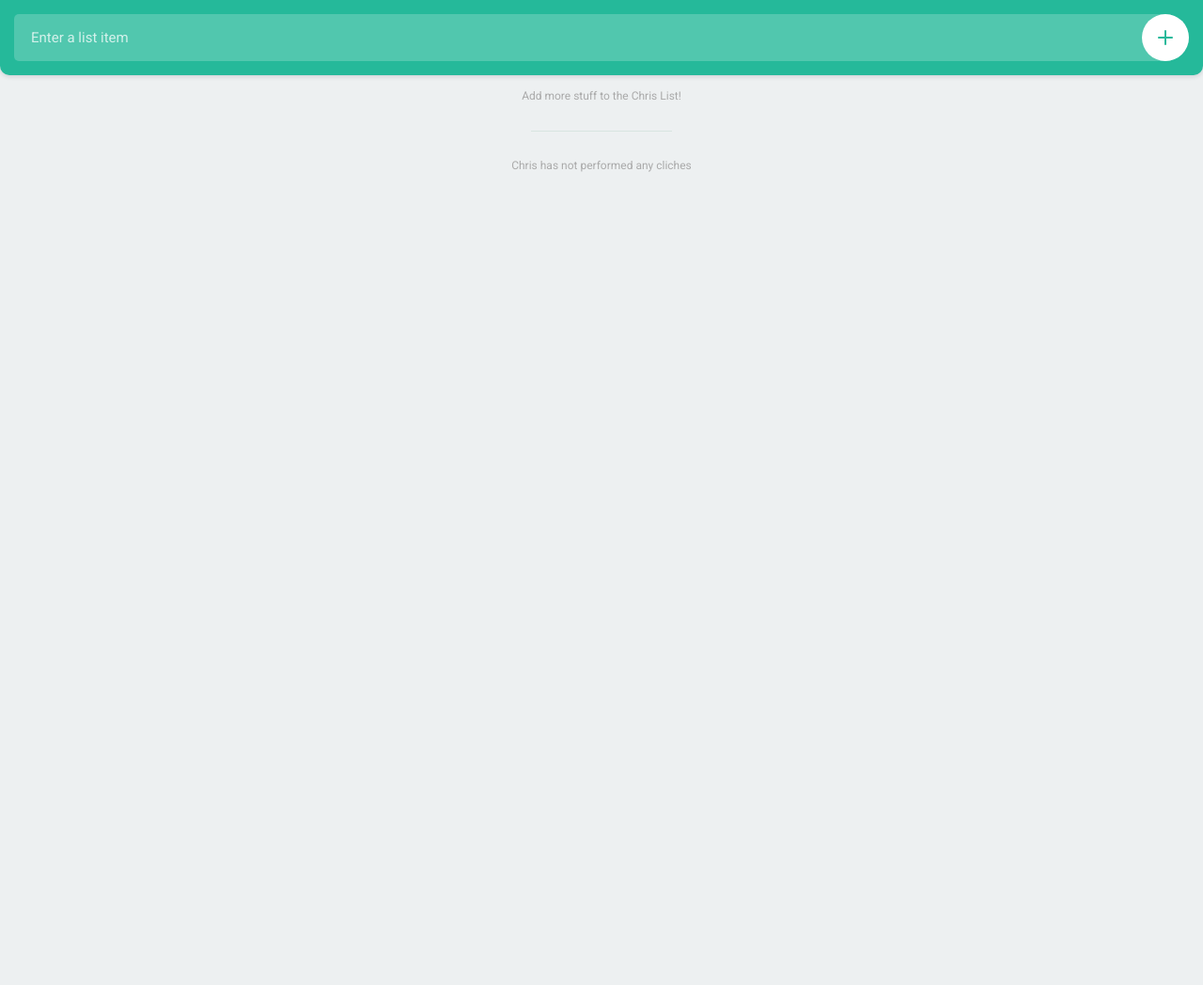
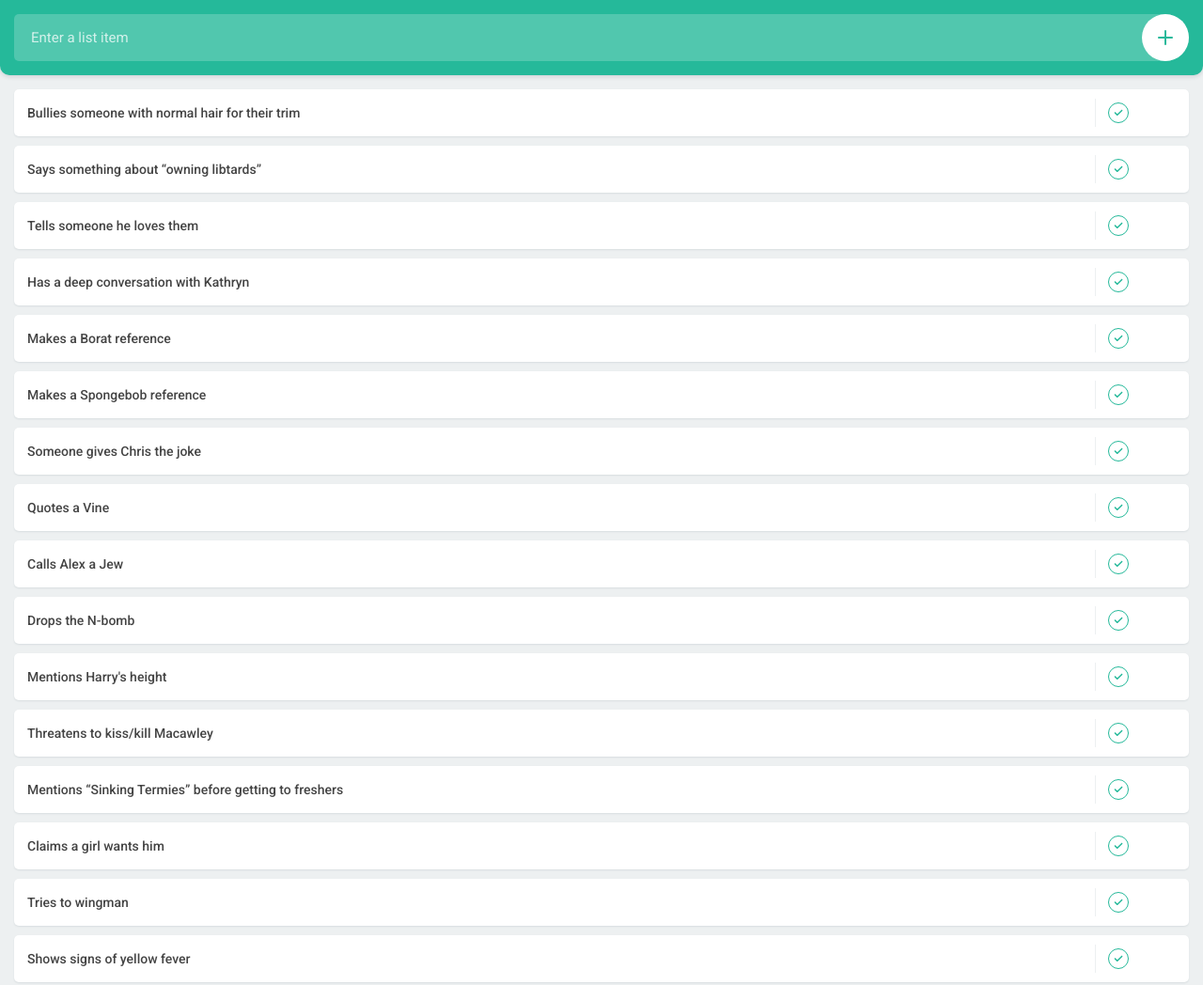
Before and after one commit to Spudfrancis/Spudfrancis.github.io, a plain HTML site: page index.html in a window 1280 px wide. Shown: the top 1048 px of the page at 94% size. Before the commit the page ends 800 px from the top, so only its background shows below. Drawn offline with Linux system fonts and the light colour scheme.

Commit message:
Add default items

```diff
--- a/index.html
+++ b/index.html
@@ -1,8 +1,9 @@
 <!DOCTYPE html>
 <html>
+
 <head>
 	<title>Chris List</title>
-
+	<meta name="viewport" content="width=device-width, initial-scale=1">
 	<link href="https://fonts.googleapis.com/css?family=Roboto:400,500,700" rel="stylesheet">
 
 	<link rel="stylesheet" type="text/css" href="resources/css/reset.css">
--- a/resources/js/main.js
+++ b/resources/js/main.js
@@ -3,6 +3,23 @@ var data = (localStorage.getItem('todoList')) ? JSON.parse(localStorage.getItem(
 	todo:[],
 	completed:[]
 };
+
+var entries = ['Shows signs of yellow fever',
+'Tries to wingman',
+'Claims a girl wants him',
+'Mentions “Sinking Termies” before getting to freshers',
+'Threatens to kiss/kill Macawley',
+'Mentions Harry\'s height',
+'Drops the N-bomb',
+'Calls Alex a Jew',
+'Quotes a Vine',
+'Someone gives Chris the joke',
+'Makes a Spongebob reference',
+'Makes a Borat reference',
+'Has a deep conversation with Kathryn',
+'Tells someone he loves them',
+'Says something about “owning libtards”',
+'Bullies someone with normal hair for their trim'];
 
 var removeSVG = '<svg version="1.1" xmlns="http://www.w3.org/2000/svg" xmlns:xlink="http://www.w3.org/1999/xlink" x="0px" y="0px" viewBox="0 0 22 22" style="enable-background:new 0 0 22 22;" xml:space="preserve"><rect class="noFill" width="22" height="22"/><g><g><path class="fill" d="M16.1,3.6h-1.9V3.3c0-1.3-1-2.3-2.3-2.3h-1.7C8.9,1,7.8,2,7.8,3.3v0.2H5.9c-1.3,0-2.3,1-2.3,2.3v1.3c0,0.5,0.4,0.9,0.9,1v10.5c0,1.3,1,2.3,2.3,2.3h8.5c1.3,0,2.3-1,2.3-2.3V8.2c0.5-0.1,0.9-0.5,0.9-1V5.9C18.4,4.6,17.4,3.6,16.1,3.6z M9.1,3.3c0-0.6,0.5-1.1,1.1-1.1h1.7c0.6,0,1.1,0.5,1.1,1.1v0.2H9.1V3.3z M16.3,18.7c0,0.6-0.5,1.1-1.1,1.1H6.7c-0.6,0-1.1-0.5-1.1-1.1V8.2h10.6L16.3,18.7L16.3,18.7z M17.2,7H4.8V5.9c0-0.6,0.5-1.1,1.1-1.1h10.2c0.6,0,1.1,0.5,1.1,1.1V7z"/></g><g><g><path class="fill" d="M11,18c-0.4,0-0.6-0.3-0.6-0.6v-6.8c0-0.4,0.3-0.6,0.6-0.6s0.6,0.3,0.6,0.6v6.8C11.6,17.7,11.4,18,11,18z"/></g><g><path class="fill" d="M8,18c-0.4,0-0.6-0.3-0.6-0.6v-6.8C7.4,10.2,7.7,10,8,10c0.4,0,0.6,0.3,0.6,0.6v6.8C8.7,17.7,8.4,18,8,18z"/></g><g><path class="fill" d="M14,18c-0.4,0-0.6-0.3-0.6-0.6v-6.8c0-0.4,0.3-0.6,0.6-0.6c0.4,0,0.6,0.3,0.6,0.6v6.8C14.6,17.7,14.3,18,14,18z"/></g></g></g></svg>'
 
@@ -34,8 +51,14 @@ function addItem(value) {
 }
 
 function renderTodoList() {
-	if (!data.todo.length && !data.completed.lenth) return;
-
+	if (!data.todo.length && !data.completed.lenth)
+	{
+		for (var k = 0; k < entries.length; k++)
+		{
+			var value = entries[k];
+			addItemTodo(value);
+		}
+	} else {
 		for (var i = 0; i < data.todo.length; i++) {
 			var value = data.todo[i];
 			addItemTodo(value);
@@ -45,6 +68,11 @@ function renderTodoList() {
 			var value = data.completed[j];
 			addItemTodo(value, true);
 		}
+	}
+
+
+
+
 }
 
 function dataObjectUpdated() {
@@ -103,11 +131,11 @@ function addItemTodo(text, completed) {
 	var buttons = document.createElement('div');
 	buttons.classList.add('buttons');
 
-	var remove = document.createElement('button');
+	/*var remove = document.createElement('button');
 	remove.classList.add('remove');
 	remove.innerHTML = removeSVG;
 
-	remove.addEventListener('click', removeItem)
+	remove.addEventListener('click', removeItem)*/
 
 	var complete = document.createElement('button');
 	complete.classList.add('complete')	;
@@ -115,7 +143,7 @@ function addItemTodo(text, completed) {
 
 	complete.addEventListener('click', completeItem)
 
-	buttons.appendChild(remove);
+	/*buttons.appendChild(remove);*/
 	buttons.appendChild(complete);
 	item.appendChild(buttons);
 
```
Lines whose indentation alone changed are shown as unchanged.
